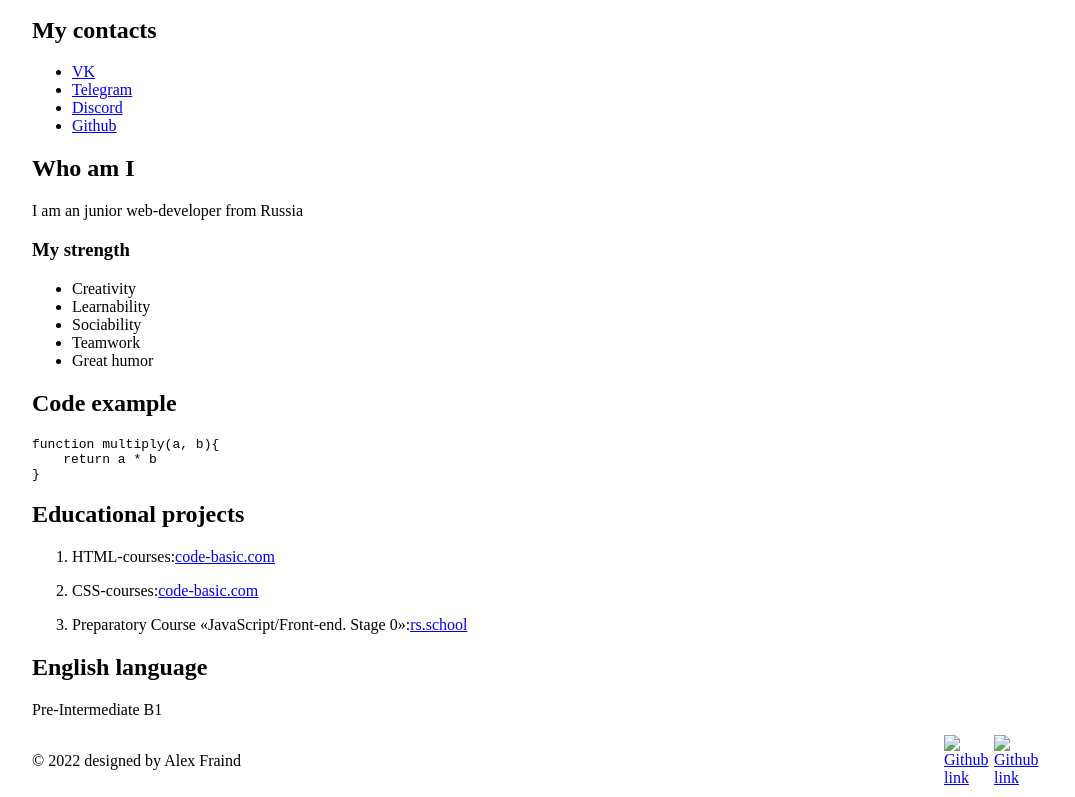
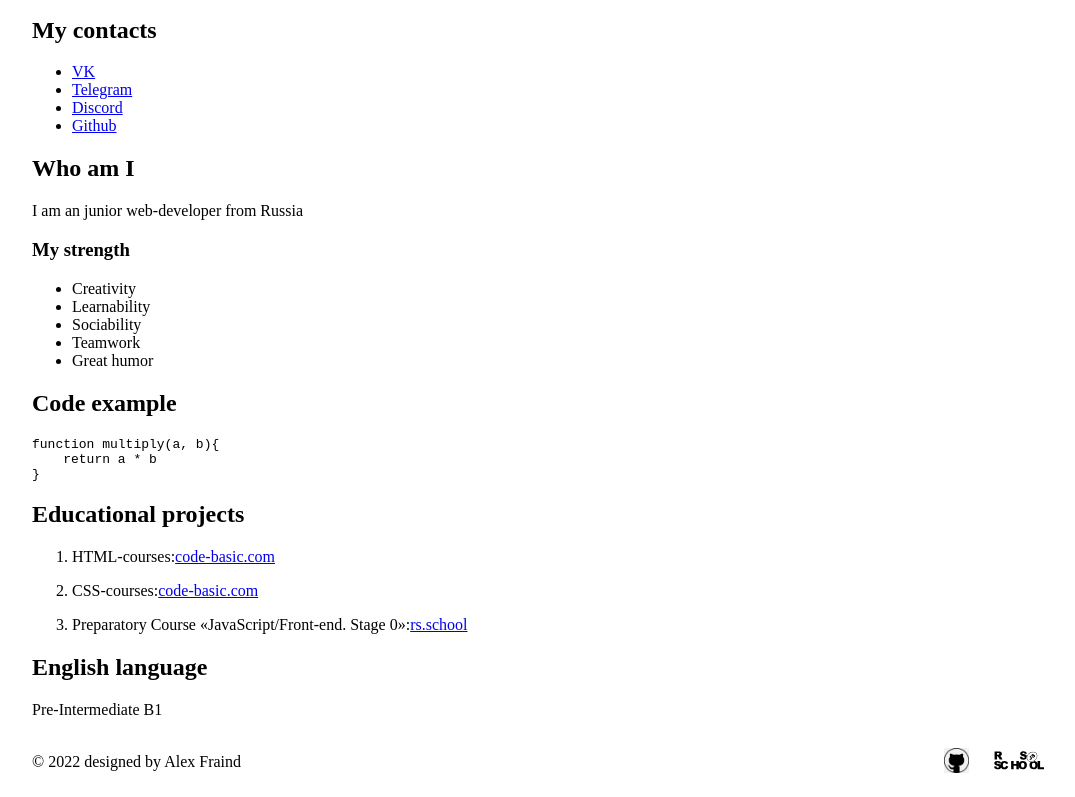
Before and after one commit to U41HA/rsschool-cv, a plain HTML site: page index.html in a window 1280 px wide. Shown: the part 739-1536 px from the top of the page, without its empty margins (102-1177 px from the left). Drawn offline with Linux system fonts and the light colour scheme.

Commit message:
fix: img src

```diff
--- a/index.html
+++ b/index.html
@@ -108,10 +108,10 @@
             <p>&#169; 2022 designed by Alex Fraind</p>
             <div class="footer-link-container">
                 <a href="https://github.com/U41HA">
-                    <img src="/CV/rsschool-cv/assets/github-icon.png" alt="Github link" width="25" height="25">
+                    <img src="../assets/github-icon.png" alt="Github link" width="25" height="25">
                 </a>
                 <a href="https://github.com/rolling-scopes-school/tasks/tree/master/stage0">
-                    <img src="/CV/rsschool-cv/assets/rs_school_js.svg" alt="Github link" width="50" height="50">
+                    <img src="../assets/rs_school_js.svg" alt="Github link" width="50" height="50">
                 </a>
             </div>
         </footer>
```
